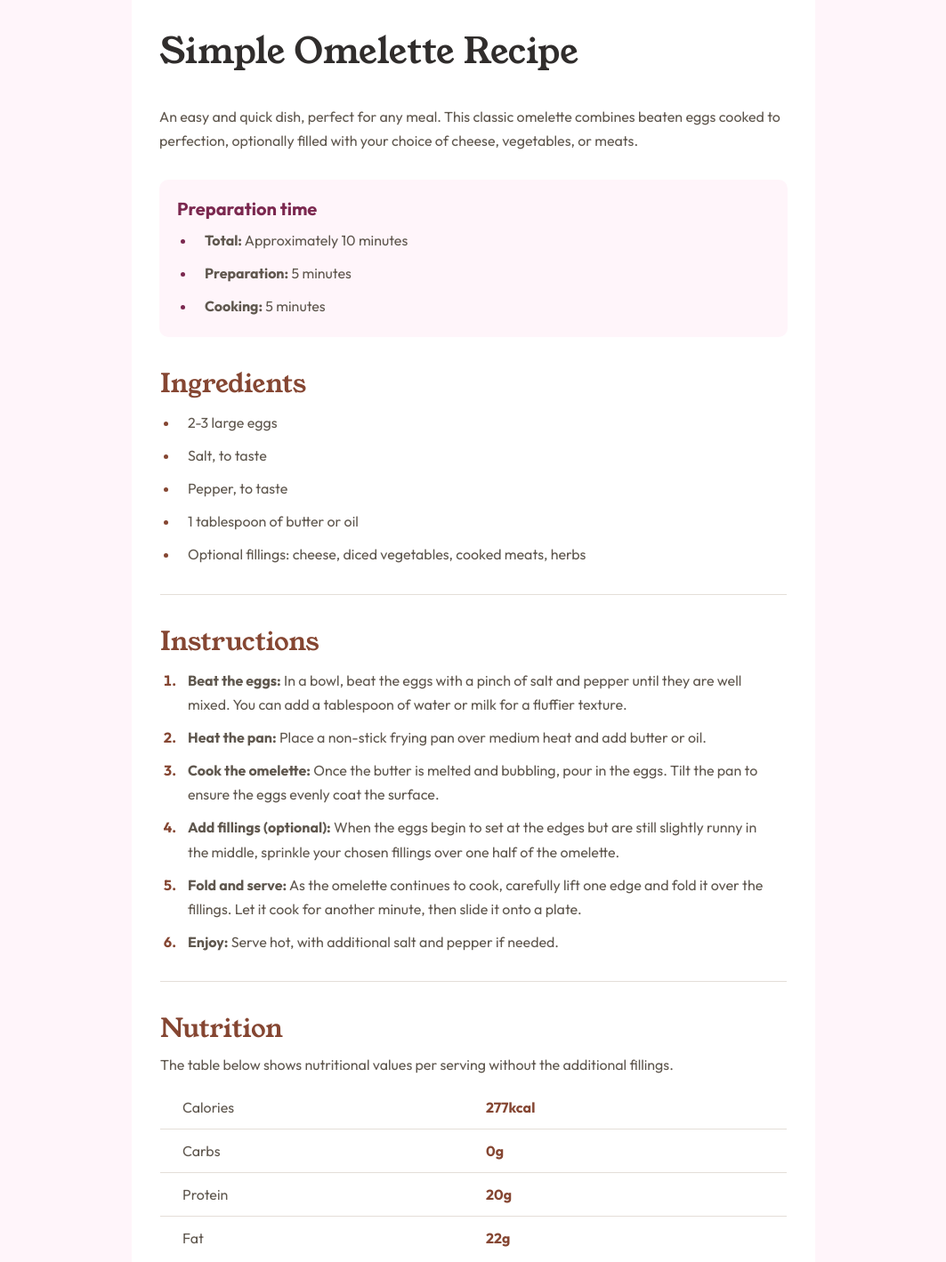
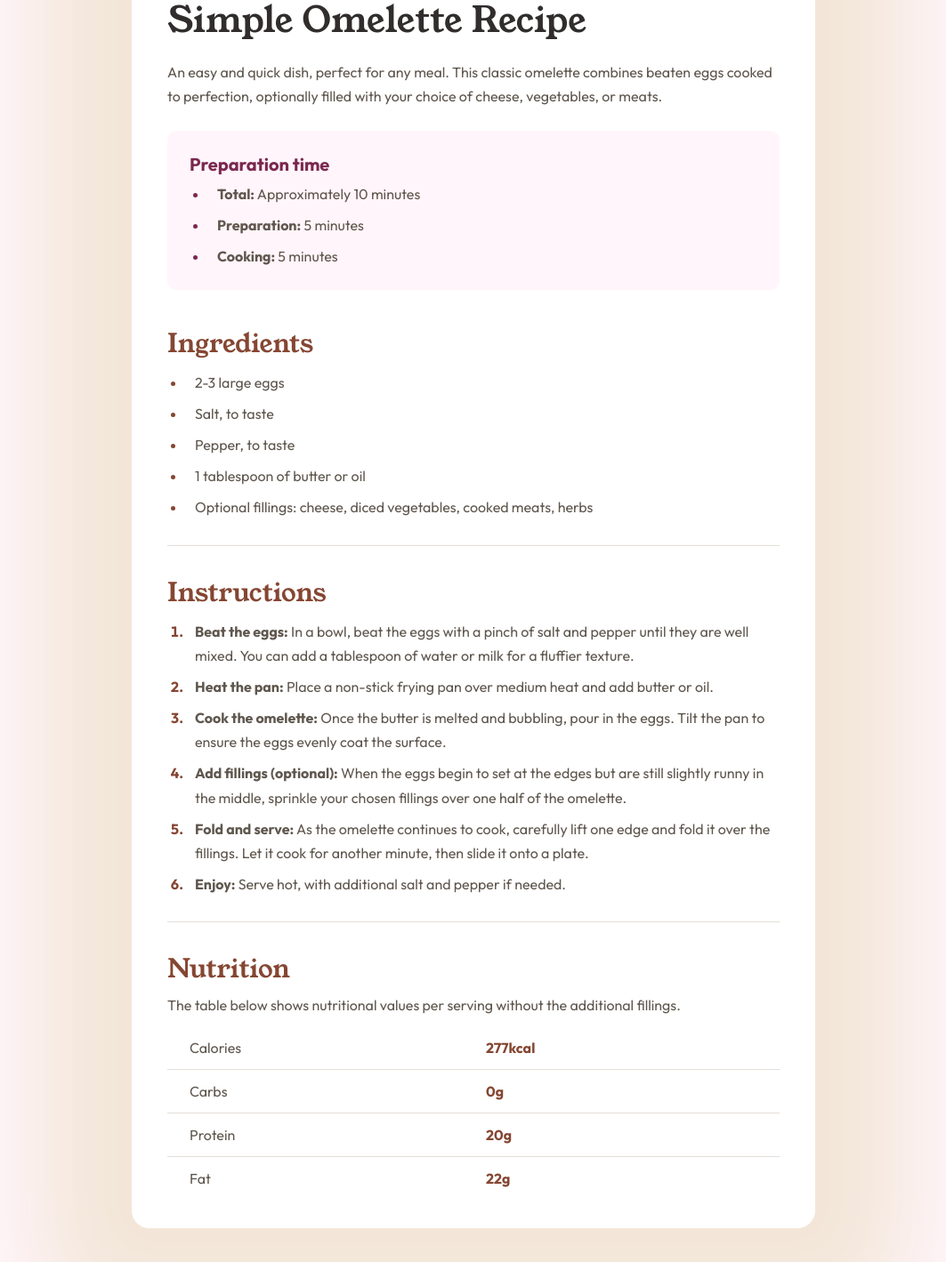
Before and after one commit to wellspronfem/recipe-page, a website: page src/index.html in a window 1280 px wide. Shown: the part 446-1865 px from the top of the page at 89% size, without its empty margins (108-1171 px from the left). Drawn offline with Linux system fonts and the light colour scheme.

Commit message:
made some fine tuning adjustments

```diff
--- a/main.scss
+++ b/main.scss
@@ -8,6 +8,7 @@
     --Rose-800: hsl(332, 51%, 32%);
     --Rose-50: hsl(330, 100%, 98%);
     --young-serif-font-family: "Young Serif", serif;
+    --outfit-font-family: "Outfit", sans-serif;
 }
 
 @mixin outfit-font($weight) {
@@ -43,21 +44,21 @@ body {
     background-color: var(--Rose-50);
 }
 
-h1 {
-    position: absolute;
-    opacity: 0;
-    top: -10rem;
+h1,h2 {
+    @include young-serif();
 }
 
-h2,
-h3 {
-    @include young-serif();
+h2 {
+    font-size: 2.9rem;
     margin-bottom: 1rem;
+    color: var(--Brown-800);
 }
 
-h3 {
-    font-size: 2.9rem;
-    color: var(--Brown-800);
+@mixin list-item {
+    margin: .8rem;
+    margin-left: 2.1rem;
+    padding-left: 1rem;
+    line-height: 1.7;
 }
 
 .main {
@@ -65,44 +66,110 @@ h3 {
     flex-direction: column;
     justify-content: center;
     align-items: center;
+
+    .article {
+        width: 100%;
+        max-width: 76.8rem;
+        background-color: var(--White);
+        box-shadow: 0 0 10rem 10rem var(--Stone-100);
     }
 
-section {
+    .section {
         margin: 3.2rem;
+
+        @media (min-width: 769px) {
+            margin: 3.2rem 4rem;
+        }
 
         &:not(:last-child) {
             border-bottom: 0.1rem solid var(--Stone-150);
         }
+    }
 
-    ul,
-    ol {
-        padding-bottom: 2rem;
-        vertical-align: middle;
+    .recipe {
+        &__header {
+            &__image {
+                width: 100%;
 
-        li {
-            margin: 1rem;
-            margin-left: 2.1rem;
-            padding-left: 1rem;
-            line-height: 1.7;
+                img {
+                    width: 100%;
+                    height: 100%;
                 }
             }
 
-    ol {
-        color: var(--Brown-800);
-        font-weight: 700;
+            &__details {
+                margin: 3.5rem 3.1rem 2rem;
+                display: flex;
+                flex-direction: column;
+                gap: 2.5rem;
+
+                &__title {
+                    font-size: 3.6rem;
+                    line-height: 1;
+                    color: var(--Stone-900);
+                }
+
+                &__description {
+                    line-height: 1.7;
+                }
+
+                &__preview {
+                    background-color: var(--Rose-50);
+                    border-radius: 1rem;
+                    padding: 2.5rem;
+                    padding-bottom: 1.5rem;
+
+                    &__title {
+                        font-size: 2rem;
+                        color: var(--Rose-800);
+                    }
+
+                    ul {
+                        color: var(--Rose-800);
 
                         li {
+                            @include list-item();
+
                             span {
-                font-weight: 400;
                                 color: var(--Stone-600);
                             }
                         }
                     }
+                }
+            }
+        }
 
-    ul {
+        @media (min-width: 769px) {
+            border-radius: 2rem;
+            margin: 5rem 0;
+            padding-top: 4rem;
+
+            &__header {
+                &__image {
+                    padding: 0 4rem;
+
+                    img {
+                        border-radius: 1rem;
+                    }
+                }
+
+                &__details {
+                    margin: 4rem;
+                    &__title {
+                        font-size: 4rem;
+                    }
+                }
+            }
+        }
+
+        &__ingredients,
+        &__instructions {
+            &__list {
+                padding-bottom: 2rem;
                 color: var(--Brown-800);
 
-        li {
+                &__item {
+                    @include list-item();
                     span {
                         color: var(--Stone-600);
                     }
@@ -110,7 +177,20 @@ section {
             }
         }
 
-table {
+        &__instructions {
+            &__list {
+                font-weight: 700;
+
+                &__item {
+                    span {
+                        font-weight: 400;
+                    }
+                }
+            }
+        }
+
+        &__nutrition {
+            &__table {
                 width: 100%;
                 margin: 1.4rem 0;
                 border-spacing: 0;
@@ -136,100 +216,13 @@ table {
                     }
                 }
             }
-
-.recipe {
-    width: 100%;
-    max-width: 76.8rem;
-    background-color: var(--White);
-
-    &__header {
-        &__image {
-            width: 100%;
-
-            img {
-                width: 100%;
-                height: 100%;
-            }
-        }
-
-        &__details {
-            margin: 3.5rem 3.1rem 2rem;
-            display: flex;
-            flex-direction: column;
-            gap: 3rem;
-
-            &__title {
-                font-size: 3.6rem;
-                line-height: 1;
-                color: var(--Stone-900);
-            }
-
-            &__description {
-                line-height: 1.7;
-            }
-
-            &__preview {
-                background-color: var(--Rose-50);
-                border-radius: 1rem;
-                padding: 2rem;
-                padding-bottom: 1rem;
-
-                &__title {
-                    font-size: 2rem;
-                    color: var(--Rose-800);
-                }
-
-                ul {
-                    color: var(--Rose-800);
-                    vertical-align: middle;
-
-                    li {
-                        margin: 1rem;
-                        margin-left: 2.1rem;
-                        padding-left: 1rem;
-                        line-height: 1.7;
-                        span {
-                            color: var(--Stone-600);
-                        }
-                    }
-                }
         }
     }
 }
 
-    @media (min-width: 769px) {
-        border-radius: 2rem;
-        margin-top: 5rem;
-
-        &__header {
-            &__image {
-                padding: 4rem;
-
-                img {
-                    border-radius: 1rem;
-                }
-            }
-
-            &__details {
-                &__title {
-                    font-size: 4rem;
-                }
-            }
-        }
-
-    }
-
-    //&__ingredients {}
-
-    //&__instructions {}
-
-    //&__nutrition {}
-}
-
 .footer {
-    margin: 10rem 0 0;
     background-color: var(--Rose-50);
-    padding: 2rem 0;
+    padding: 3rem;
 
     &__attribution {
         height: 100%;
--- a/src/index.html
+++ b/src/index.html
@@ -19,14 +19,13 @@
     </head>
     <body>
         <main class="main">
-            <h1>Recipe Page</h1>
-            <article class="recipe">
-                <header class="recipe__header">
-                    <div class="recipe__header__image">
+            <article class="article recipe">
+                <header class="header recipe__header">
+                    <figure class="recipe__header__image">
                         <img src="assets/images/image-omelette.jpeg" alt="photo of an omelette">
-                    </div>
+                    </figure>
                     <div class="recipe__header__details">
-                        <h2 class="recipe__header__details__title">Simple Omelette Recipe</h2>
+                        <h1 class="recipe__header__details__title">Simple Omelette Recipe</h1>
                         <p class="recipe__header__details__description">
                             An easy and quick dish, perfect for any meal. This classic omelette combines beaten eggs cooked
 						to perfection, optionally filled with your choice of cheese, vegetables, or meats.
@@ -58,64 +57,64 @@
                         </div>
                     </div>
                 </header>
-                <section class="recipe__ingredients">
-                    <h3 class="heading">Ingredients</h3>
-                    <ul>
-                        <li>
+                <section class="section recipe__ingredients">
+                    <h2 class="heading">Ingredients</h2>
+                    <ul class="recipe__ingredients__list">
+                        <li class="recipe__ingredients__list__item">
                             <span>2-3 large eggs</span>
                         </li>
-                        <li>
+                        <li class="recipe__ingredients__list__item">
                             <span>Salt, to taste</span>
                         </li>
-                        <li>
+                        <li class="recipe__ingredients__list__item">
                             <span>Pepper, to taste</span>
                         </li>
-                        <li>
+                        <li class="recipe__ingredients__list__item">
                             <span>1 tablespoon of butter or oil</span>
                         </li>
-                        <li>
+                        <li class="recipe__ingredients__list__item">
                             <span>Optional fillings: cheese, diced vegetables, cooked meats, herbs</span>
                         </li>
                     </ul>
                 </section>
-                <section class="recipe__instructions">
-                    <h3 class="heading">Instructions</h3>
-                    <ol>
-                        <li>
+                <section class="section recipe__instructions">
+                    <h2 class="heading">Instructions</h2>
+                    <ol class="recipe__instructions__list">
+                        <li class="recipe__instructions__list__item">
                             <span>
                                 <strong>Beat the eggs:</strong>
                                 In a bowl, beat the eggs with a pinch of salt and pepper until they are well mixed.
 						You can add a tablespoon of water or milk for a fluffier texture.
                             </span>
                         </li>
-                        <li>
+                        <li class="recipe__instructions__list__item">
                             <span>
                                 <strong>Heat the pan:</strong>
                                 Place a non-stick frying pan over medium heat and add butter or oil.
                             </span>
                         </li>
-                        <li>
+                        <li class="recipe__instructions__list__item">
                             <span>
                                 <strong>Cook the omelette:</strong>
                                 Once the butter is melted and bubbling, pour in the eggs. Tilt the pan to ensure
 						the eggs evenly coat the surface.
                             </span>
                         </li>
-                        <li>
+                        <li class="recipe__instructions__list__item">
                             <span>
                                 <strong>Add fillings (optional):</strong>
                                 When the eggs begin to set at the edges but are still slightly runny in the
 						middle, sprinkle your chosen fillings over one half of the omelette.
                             </span>
                         </li>
-                        <li>
+                        <li class="recipe__instructions__list__item">
                             <span>
                                 <strong>Fold and serve:</strong>
                                 As the omelette continues to cook, carefully lift one edge and fold it over the
 						fillings. Let it cook for another minute, then slide it onto a plate.
                             </span>
                         </li>
-                        <li>
+                        <li class="recipe__instructions__list__item">
                             <span>
                                 <strong>Enjoy:</strong>
                                 Serve hot, with additional salt and pepper if needed.
@@ -123,10 +122,10 @@
                         </li>
                     </ol>
                 </section>
-                <section class="recipe__nutrition">
-                    <h3 class="heading">Nutrition</h3>
+                <section class="section recipe__nutrition">
+                    <h2 class="heading">Nutrition</h2>
                     <p>The table below shows nutritional values per serving without the additional fillings.</p>
-                    <table>
+                    <table class="recipe__nutrition__table">
                         <tr>
                             <td>Calories</td>
                             <td>
```
Also changed, not shown: src/styles/index.css, 1 other file. Lines whose indentation alone changed are shown as unchanged.
